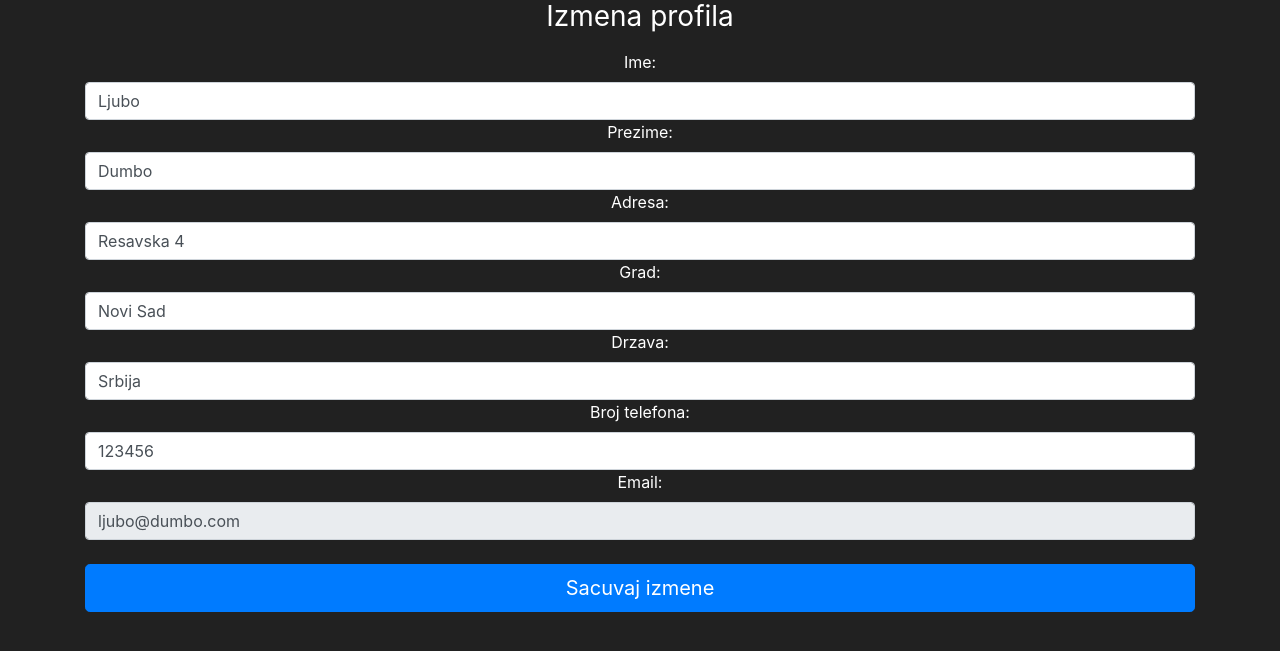
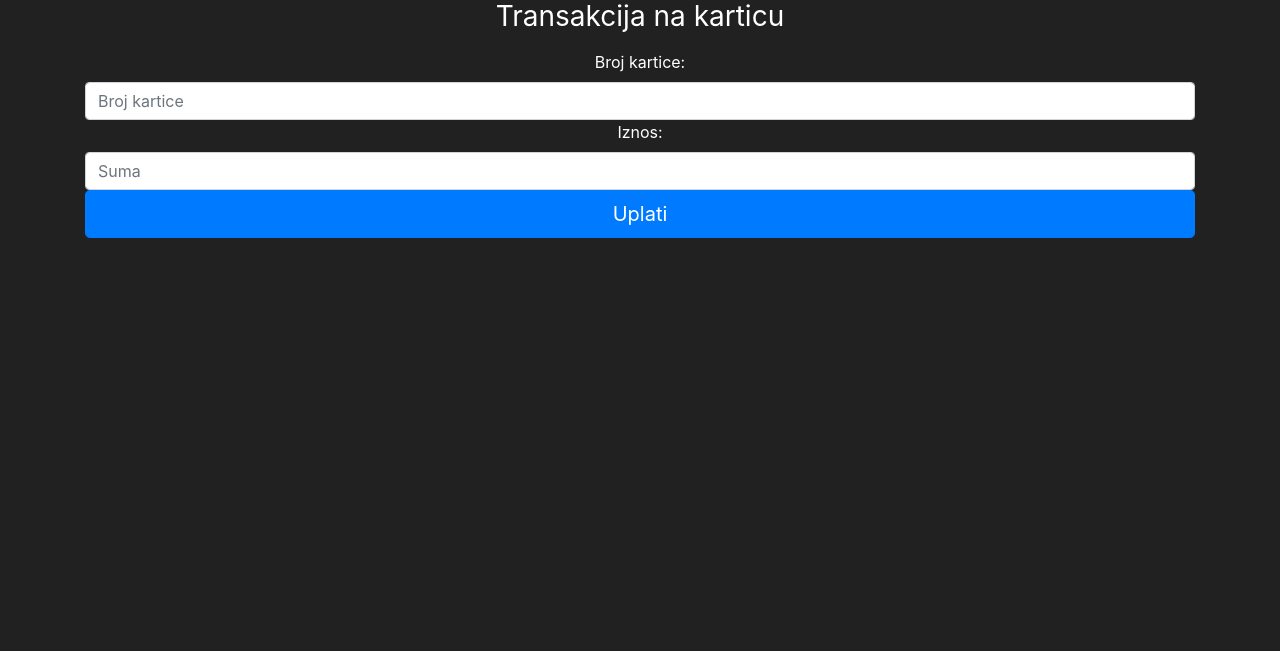
Before and after one commit to zare2k/DRS-Projekat, a Flask app: template projekat/templates/transakcije_kartica.html in a window 1280 px wide. Shown: the part 56-707 px from the top of the page. Run offline with Flask 2, Linux system fonts and the light colour scheme; the template is opened without the code that fills it: values that come from a table or form of the project are taken from there, others are empty; data comes from the database, SQL or seed files in the repository; parts of the project's set-up code (start-up, migrations or seed data) failed here and were passed over; some libraries are stand-ins or nearby versions.

Commit message:
Update transakcije_kartica.html

```diff
--- a/projekat/templates/transakcije_kartica.html
+++ b/projekat/templates/transakcije_kartica.html
@@ -1,38 +1,22 @@
 {% extends 'base.html' %}
 
 {% block title %}
-Izmena profila
+Transakcija na karticu
 {% endblock %}
 
 {% block content %}
 <body class="text-center">
   <div class="container">
-    <form action="/izmena/{{korisnik_izmena.id}}" method="POST" class="form-register">
-      {{form.hidden_tag()}}
-      <h1 class="h3 mb-3 font-weight-normal">Izmena profila</h1>
-      {{form.ime.label()}}
-      <input class="form-control" name="ime" value="{{korisnik_izmena.ime}}">
+    <form method="POST" class="form-register">
+      {{ forma.hidden_tag() }}
+      <h1 class="h3 mb-3 font-weight-normal">Transakcija na karticu</h1>
+      {{forma.broj_kartice_primaoca.label()}}
+      {{forma.broj_kartice_primaoca(class="form-control", placeholder="Broj kartice")}}
 
-      {{form.prezime.label()}}
-      <input class="form-control" name="prezime" value="{{korisnik_izmena.prezime}}">
+      {{forma.suma.label()}}
+      {{forma.suma(class="form-control", placeholder="Suma")}}
 
-      {{form.adresa.label()}}
-      <input class="form-control" name="adresa" value="{{korisnik_izmena.adresa}}">
-
-      {{form.grad.label()}}
-      <input class="form-control" name="grad" value="{{korisnik_izmena.grad}}">
-
-      {{form.drzava.label()}}
-      <input class="form-control" name="drzava" value="{{korisnik_izmena.drzava}}">
-
-      {{form.broj_telefona.label()}}
-      <input class="form-control" name="broj_telefona" value="{{korisnik_izmena.broj_telefona}}">
-
-      {{form.email.label()}}
-      <input class="form-control" name="email" value="{{korisnik_izmena.email}}" readonly>
-
-      <br />
-      {{form.submit(class="btn btn-lg btn-block btn-primary")}}
+      {{forma.submit(class="btn btn-lg btn-block btn-primary")}}
       <br/>
     </form>
   </div>
```
